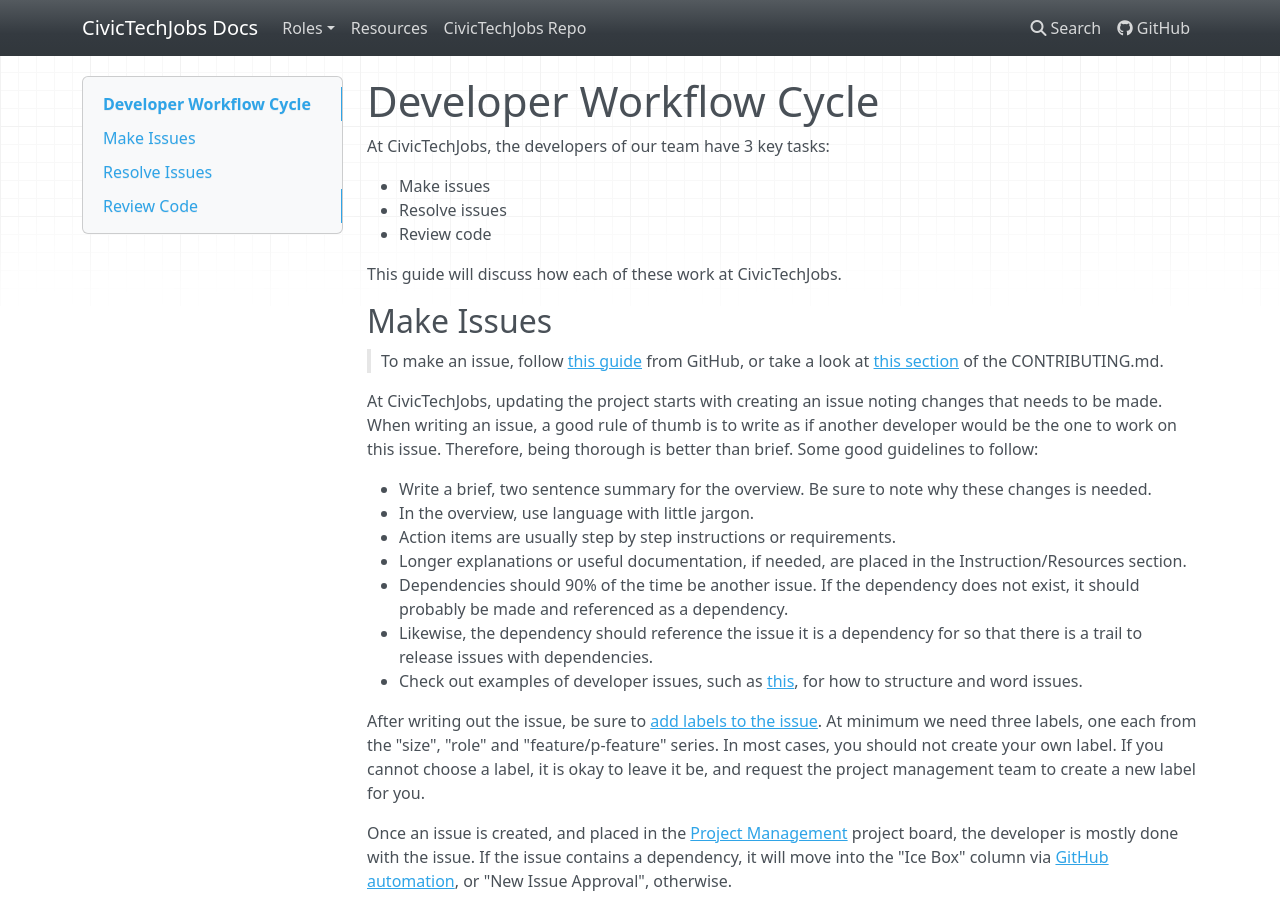
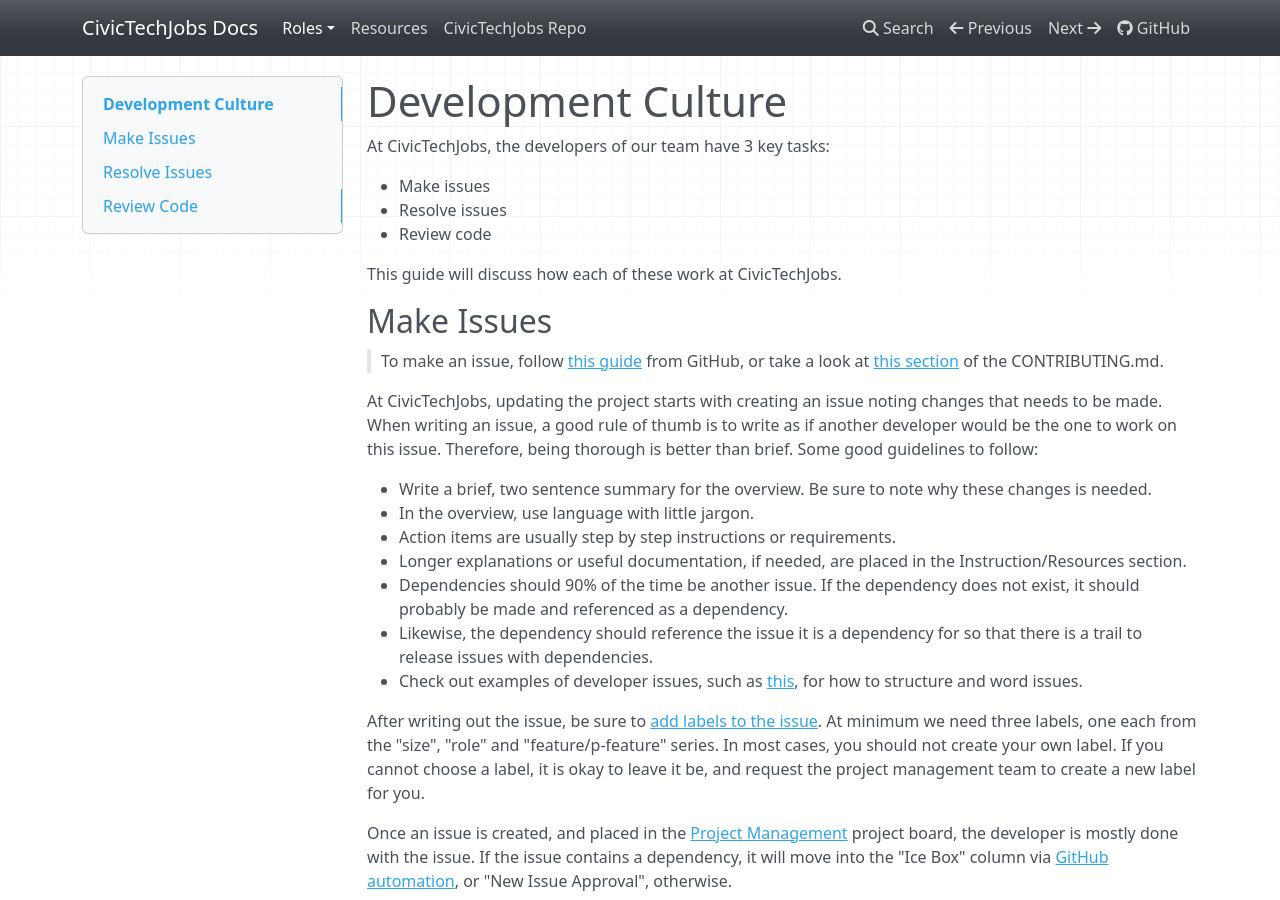
Before and after one commit to Aveline-art/CivicTechJobs-Documentation-Test, an MkDocs documentation site: the page built from docs/developer/development-culture.md, in a window 1280 px wide and 900 px high. Built offline with MkDocs 1.6.1, drawn with Linux system fonts in a browser that asks for light colours; nearby versions of some CDN libraries.

Commit message:
forgot commit

```diff
--- a/docs/developer/developer-flow.md
+++ b/docs/developer/development-culture.md
@@ -1,4 +1,4 @@
-# Developer Workflow Cycle
+# Development Culture
 
 At CivicTechJobs, the developers of our team have 3 key tasks:
 
```
